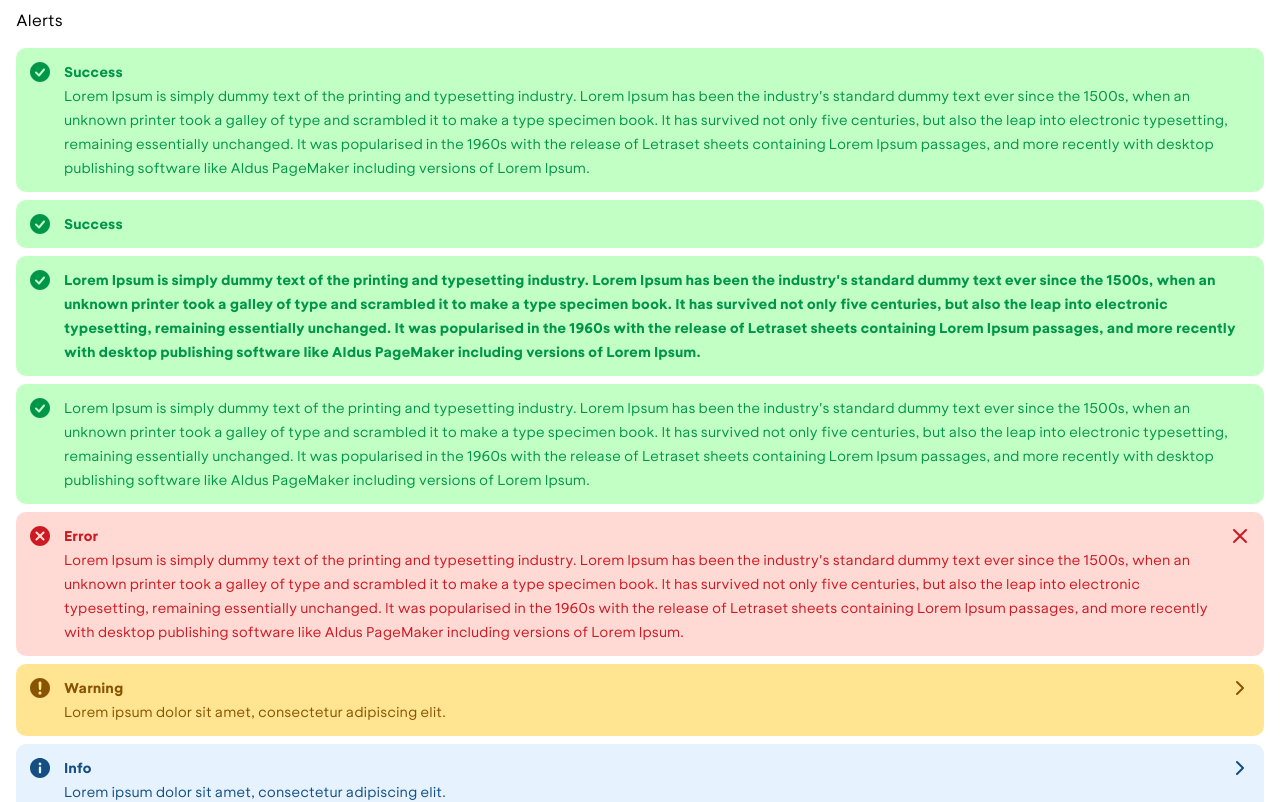
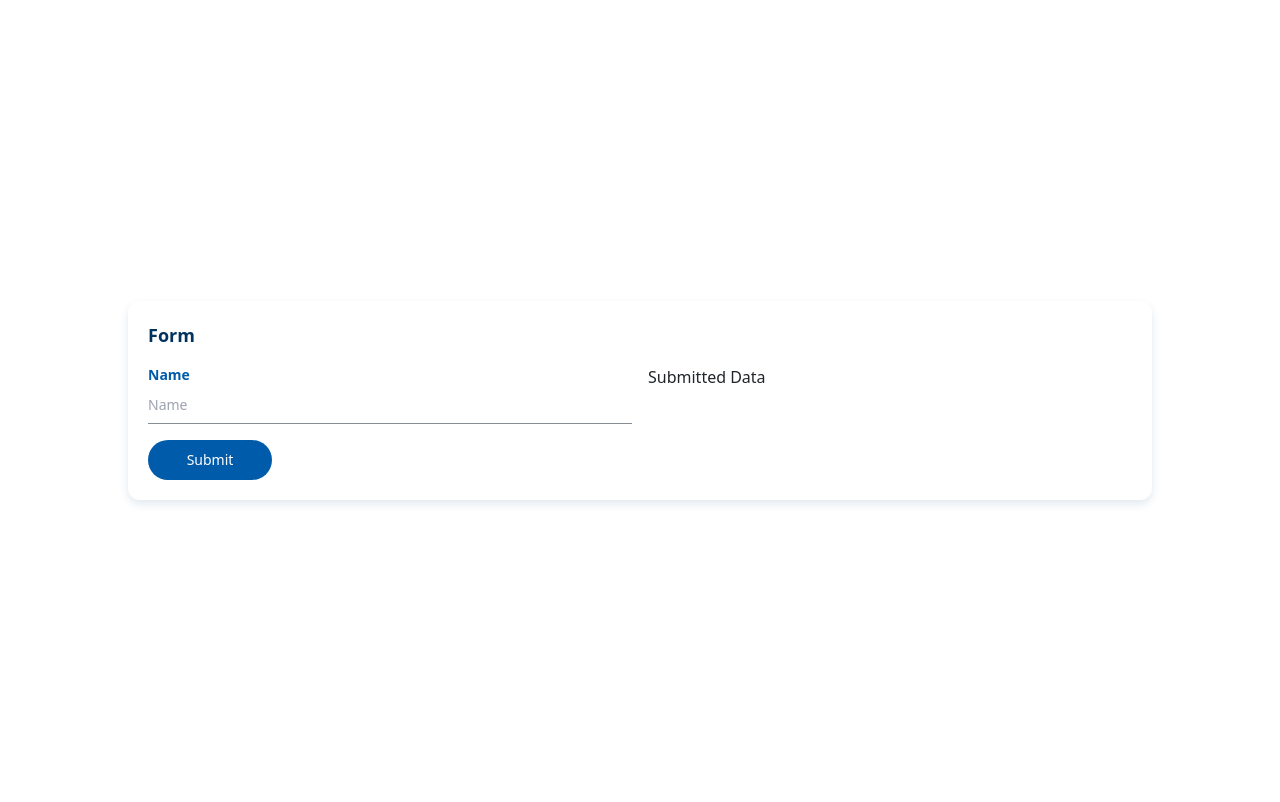
Before and after one commit to shrall/lighthouse-ui, a React (Vite) app: page /form in a window 1280 px wide. Shown: the top 802 px of the page. Built offline with nearby package versions, Linux system fonts and the light colour scheme.

Commit message:
feat(form): add FormInput

```diff
--- a/package.json
+++ b/package.json
@@ -28,6 +28,7 @@
     "prepare": "husky"
   },
   "dependencies": {
+    "@hookform/resolvers": "^3.9.0",
     "@radix-ui/react-checkbox": "^1.1.1",
     "@radix-ui/react-dialog": "^1.1.1",
     "@radix-ui/react-dropdown-menu": "^2.1.1",
@@ -48,9 +49,11 @@
     "react": "^18",
     "react-day-picker": "8.10.1",
     "react-dom": "^18",
+    "react-hook-form": "^7.53.0",
     "sonner": "^1.5.0",
     "tailwind-merge": "^2.4.0",
-    "tailwindcss-animate": "^1.0.7"
+    "tailwindcss-animate": "^1.0.7",
+    "zod": "^3.23.8"
   },
   "devDependencies": {
     "@commitlint/cli": "^19.4.1",
@@ -72,6 +75,7 @@
     "prettier": "^3.3.3",
     "prettier-plugin-tailwindcss": "^0.6.5",
     "prop-types": "^15.8.1",
+    "react-router-dom": "^6.26.2",
     "release-it": "^17.6.0",
     "tailwindcss": "^3.4.4",
     "typescript": "^5.2.2",
--- a/src/App.tsx
+++ b/src/App.tsx
@@ -1,46 +1,15 @@
-import Alerts from "./pages/Alerts";
-import Badges from "./pages/Badges";
-import Buttons from "./pages/Buttons";
-import Cards from "./pages/Cards";
-import Icons from "./pages/Icons";
-import Calendars from "./pages/Calendars";
-import Tables from "./pages/tables/page";
-import Toasts from "./pages/Toasts";
-import Tooltips from "./pages/Tooltips";
-import Inputs from "./pages/Inputs";
-import Paginations from "./pages/Paginations";
-import Checkboxes from "./pages/Checkboxes";
-import Chips from "./pages/Chips";
-import Selects from "./pages/Selects";
-import Textareas from "./pages/Textareas";
-import Tabs from "./pages/Tabs";
-import Dialogs from "./pages/Dialogs";
-import Steppers from "./pages/Stepper";
-import TimePickers from "./pages/TimePickers";
+import { BrowserRouter, Routes, Route } from "react-router-dom";
+import IndexPage from "./pages";
+import FormPage from "./pages/form";
 
 function App() {
   return (
-    <div className="lui-min-h-screen lui-divide-y-2 lui-divide-dashed lui-divide-ocean-primary-30 lui-font-bca">
-      <Alerts />
-      <Buttons />
-      <Badges />
-      <Calendars />
-      <Cards />
-      <Checkboxes />
-      <Chips />
-      <Dialogs />
-      <Icons />
-      <Inputs />
-      <Paginations />
-      <Selects />
-      <Steppers />
-      <Tables />
-      <Tabs />
-      <TimePickers />
-      <Textareas />
-      <Toasts />
-      <Tooltips />
-    </div>
+    <BrowserRouter>
+      <Routes>
+        <Route path="/" element={<IndexPage />} />
+        <Route path="/form" element={<FormPage />} />
+      </Routes>
+    </BrowserRouter>
   );
 }
 
--- /dev/null
+++ b/src/pages/form/components/FormInput.tsx
@@ -0,0 +1,159 @@
+import * as React from "react";
+
+import { cn } from "@/lib/utils";
+import { Control, Controller, FieldPath, FieldValues } from "react-hook-form";
+
+type InputStyle = "outline" | "underline";
+
+export interface FormInputProps<TFieldValues extends FieldValues>
+  extends React.InputHTMLAttributes<HTMLInputElement> {
+  container?: { className?: string };
+  inputStyle?: InputStyle;
+  leftNode?: React.ReactNode;
+  rightNode?: React.ReactNode;
+  regex?: {
+    type: "number" | "custom";
+    pattern?: RegExp;
+  };
+  helperText?: string;
+  alignment?: "vertical" | "horizontal";
+  label?: string;
+  tooltip?: React.ReactNode;
+  control: Control<TFieldValues>;
+  name: FieldPath<TFieldValues>;
+}
+
+const FormInput = <TFieldValues extends FieldValues>({
+  className,
+  type,
+  container,
+  helperText,
+  leftNode,
+  inputStyle = "underline",
+  rightNode,
+  disabled,
+  maxLength,
+  regex,
+  value,
+  label,
+  tooltip,
+  alignment = "vertical",
+  control,
+  name,
+  ...props
+}: FormInputProps<TFieldValues>) => {
+  function handleChange(e: React.ChangeEvent<HTMLInputElement>) {
+    if (regex) {
+      e.target.value = e.target.value.replace(
+        regex.type === "custom" && regex.pattern
+          ? regex.pattern
+          : regex.type === "number"
+            ? /[^0-9]/g
+            : "",
+        "",
+      );
+    }
+    if (maxLength) {
+      e.target.value = e.target.value.slice(0, maxLength);
+    }
+    return e.target.value;
+  }
+
+  return (
+    <Controller
+      control={control}
+      name={name}
+      render={({ field, fieldState }) => {
+        const errorMessage = fieldState.error?.message;
+
+        return (
+          <div
+            className={cn(
+              "lui-flex lui-w-full lui-items-start",
+              alignment === "vertical" && "lui-flex-col lui-gap-y-2",
+              alignment === "horizontal" && "lui-flex-row lui-gap-x-6",
+              container && container.className,
+            )}
+          >
+            {label && (
+              <div
+                className={cn(
+                  "lui-flex lui-items-start lui-gap-x-2",
+                  alignment === "horizontal" &&
+                    "lui-min-w-[156px] lui-max-w-[156px]",
+                )}
+              >
+                <label
+                  htmlFor={name}
+                  className="lui-text-start lui-text-sm lui-font-semibold lui-text-ocean-primary-10 lui-break-anywhere"
+                >
+                  {label}
+                </label>
+                {tooltip && tooltip}
+              </div>
+            )}
+            <div className="lui-flex lui-w-full lui-flex-col lui-items-start lui-gap-y-1">
+              <div
+                className={cn(
+                  "lui-flex lui-w-full lui-items-center lui-gap-x-2 lui-text-sm placeholder:lui-text-ocean-dark-10 focus-within:lui-border-ocean-primary-10 has-[svg]:lui-text-ocean-dark-10",
+                  inputStyle === "outline" &&
+                    "lui-rounded-lg lui-bg-ocean-light-20 lui-px-3 lui-py-2",
+                  inputStyle === "underline" &&
+                    "lui-border-b lui-border-ocean-dark-10 lui-pb-1.5",
+                  inputStyle === "underline" &&
+                    type === "password" &&
+                    value &&
+                    "lui-text-xl lui-tracking-[10px]",
+                  inputStyle === "outline" &&
+                    disabled &&
+                    "lui-bg-ocean-light-20 lui-text-ocean-light-40 has-[svg]:lui-text-ocean-light-40",
+                  inputStyle === "underline" &&
+                    disabled &&
+                    "lui-border-ocean-light-40 lui-text-ocean-light-40 has-[svg]:lui-text-ocean-light-40",
+                  errorMessage && "lui-border-ocean-danger-20",
+                )}
+              >
+                {leftNode}
+                <input
+                  id={name}
+                  type={type}
+                  className={cn(
+                    "lui-w-full lui-text-ocean-dark-30 lui-outline-none disabled:placeholder:lui-text-ocean-light-40",
+                    inputStyle === "outline" &&
+                      "lui-bg-ocean-light-20 focus:placeholder:lui-text-ocean-light-40",
+                    inputStyle === "underline" &&
+                      "lui-h-6 disabled:lui-bg-white",
+                    className,
+                  )}
+                  disabled={disabled}
+                  maxLength={Infinity}
+                  {...props}
+                  {...field}
+                  onChange={(e) => {
+                    field.onChange(handleChange(e));
+                  }}
+                />
+                {rightNode}
+              </div>
+              {(errorMessage || helperText) && (
+                <span
+                  className={cn(
+                    "lui-text-xs lui-text-ocean-dark-10",
+                    disabled && "lui-text-ocean-light-40",
+                    errorMessage && "lui-text-ocean-danger-20",
+                  )}
+                >
+                  {errorMessage ? errorMessage : helperText}
+                </span>
+              )}
+            </div>
+          </div>
+        );
+      }}
+    />
+  );
+};
+
+FormInput.displayName = "FormInput";
+
+export { FormInput };
--- /dev/null
+++ b/src/pages/form/index.tsx
@@ -0,0 +1,64 @@
+import React, { useState } from "react";
+import { FieldValues, useForm } from "react-hook-form";
+import { FormInput } from "./components/FormInput";
+import { Card, CardContent, CardHeader, CardTitle } from "@/components/ui/card";
+import { Button } from "@/components/ui/button";
+import { zodResolver } from "@hookform/resolvers/zod";
+import { formSchema } from "./schema/form";
+
+interface FormPageProps {}
+
+interface FormData extends FieldValues {
+  name: string;
+}
+
+const FormPage: React.FC<FormPageProps> = () => {
+  const [submittedData, setSubmittedData] = useState<FormData | null>(null);
+
+  const { control, handleSubmit, formState } = useForm<FormData>({
+    mode: "onTouched",
+    resolver: zodResolver(formSchema),
+    defaultValues: {
+      name: "",
+    },
+  });
+
+  const onSubmit = (data: FormData) => {
+    console.log(data);
+    setSubmittedData(data);
+  };
+
+  console.log("outside", formState.errors.name);
+
+  return (
+    <div className="lui-flex lui-min-h-screen lui-items-center lui-justify-center">
+      <Card className="lui-w-full lui-max-w-5xl">
+        <CardHeader>
+          <CardTitle>Form</CardTitle>
+        </CardHeader>
+        <CardContent className="lui-grid lui-w-full lui-grid-cols-2 lui-gap-x-4">
+          <form
+            onSubmit={handleSubmit(onSubmit)}
+            className="lui-flex lui-flex-col lui-gap-y-4"
+          >
+            <FormInput<FormData>
+              control={control}
+              name="name"
+              placeholder="Name"
+              label="Name"
+            />
+            <Button type="submit">Submit</Button>
+          </form>
+          <div>
+            <div>
+              <h1>Submitted Data</h1>
+              {submittedData && <p>{submittedData.name}</p>}
+            </div>
+          </div>
+        </CardContent>
+      </Card>
+    </div>
+  );
+};
+
+export default FormPage;
--- /dev/null
+++ b/src/pages/form/schema/form.tsx
@@ -0,0 +1,5 @@
+import { z } from "zod";
+
+export const formSchema = z.object({
+  name: z.string().min(3),
+});
--- /dev/null
+++ b/src/pages/index.tsx
@@ -0,0 +1,49 @@
+import Alerts from "./Alerts";
+import Badges from "./Badges";
+import Buttons from "./Buttons";
+import Cards from "./Cards";
+import Icons from "./Icons";
+import Calendars from "./Calendars";
+import Tables from "./tables/page";
+import Toasts from "./Toasts";
+import Tooltips from "./Tooltips";
+import Inputs from "./Inputs";
+import Paginations from "./Paginations";
+import Checkboxes from "./Checkboxes";
+import Chips from "./Chips";
+import Selects from "./Selects";
+import Textareas from "./Textareas";
+import Tabs from "./Tabs";
+import Dialogs from "./Dialogs";
+import Steppers from "./Stepper";
+import TimePickers from "./TimePickers";
+
+interface IndexPageProps {}
+
+const IndexPage: React.FC<IndexPageProps> = () => {
+  return (
+    <div className="lui-min-h-screen lui-divide-y-2 lui-divide-dashed lui-divide-ocean-primary-30 lui-font-bca">
+      <Alerts />
+      <Buttons />
+      <Badges />
+      <Calendars />
+      <Cards />
+      <Checkboxes />
+      <Chips />
+      <Dialogs />
+      <Icons />
+      <Inputs />
+      <Paginations />
+      <Selects />
+      <Steppers />
+      <Tables />
+      <Tabs />
+      <TimePickers />
+      <Textareas />
+      <Toasts />
+      <Tooltips />
+    </div>
+  );
+};
+
+export default IndexPage;
```
